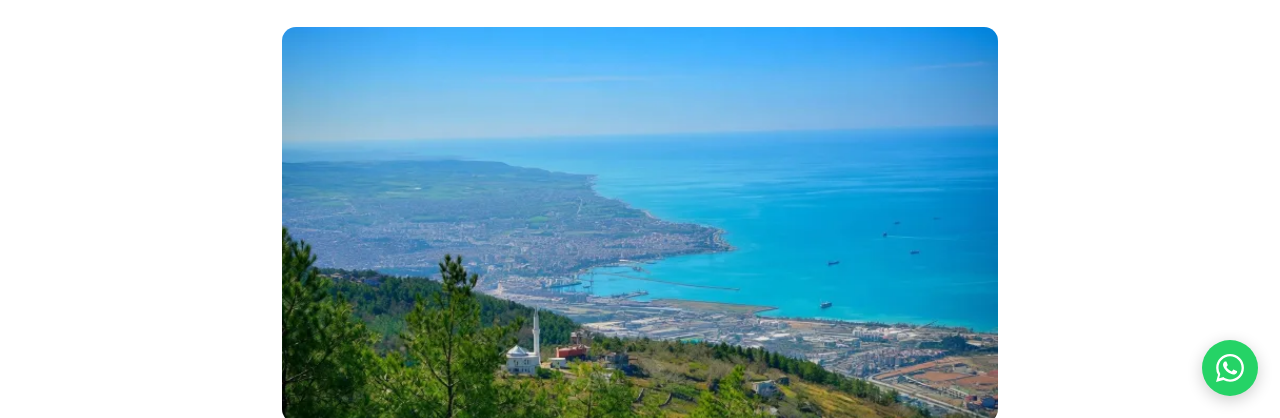
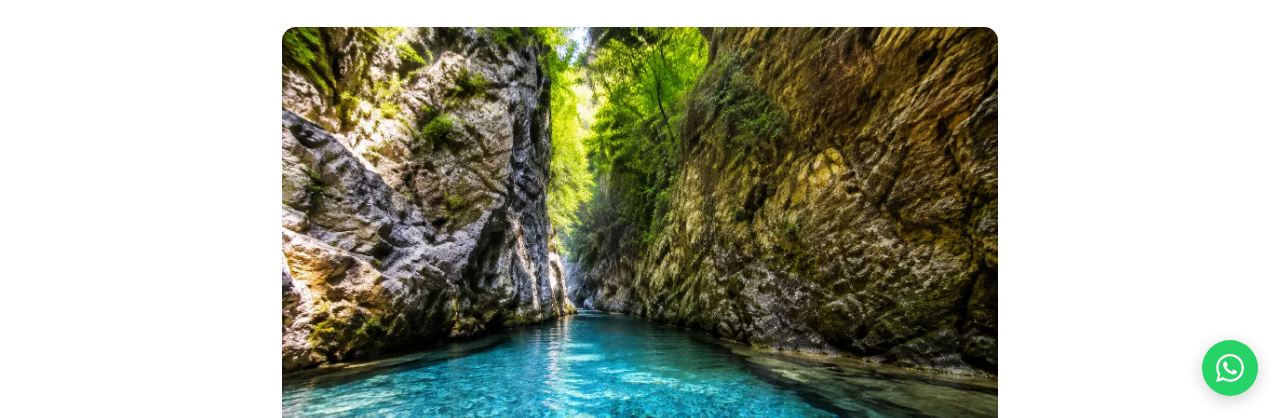
Before and after one commit to sifaaraa-png/Defne-ifa, an Eleventy site: page src/posts/hassa-yaylalari-doga.md in a window 1280 px wide. Shown: the part 382-800 px from the top of the page. Built offline with nearby package versions, Linux system fonts and the light colour scheme; Eleventy itself is replaced by a stand-in of ours; files that its build step writes are made by us from their sources.

Commit message:
9 makalede görsel-içerik uyumsuzluğu düzeltildi

```diff
--- a/src/posts/arsuz-dalis-noktalari.md
+++ b/src/posts/arsuz-dalis-noktalari.md
@@ -8,7 +8,7 @@ anahtarKelimeler: "Arsuz dalış, Arsuz su sporları, Arsuz deniz altı, Hatay d
 date: 2026-08-20
 guncelleme: 2026-08-20
 okuma: 4
-kapak: "/img/posts/arsuz-yanartas-sonmeyen-ates.webp"
+kapak: "/img/posts/hatay-kanyonlari.webp"
 kapakAlt: "Arsuz kıyısında berrak Akdeniz suları"
 sss:
   - s: "Arsuz'da dalış için hangi mevsim uygun?"
--- a/src/posts/arsuz-narenciye-bahceleri.md
+++ b/src/posts/arsuz-narenciye-bahceleri.md
@@ -8,7 +8,7 @@ anahtarKelimeler: "Arsuz narenciye, Arsuz portakal bahçeleri, Hatay narenciye
 date: 2026-08-20
 guncelleme: 2026-08-20
 okuma: 4
-kapak: "/img/posts/dogada-vakit-gecirmenin-faydalari.webp"
+kapak: "/img/posts/iskenderun-sahil-yamac-parasutu.webp"
 kapakAlt: "Arsuz çevresindeki narenciye bahçelerinden bir görünüm"
 sss:
   - s: "Arsuz'da hangi narenciye türleri yetiştirilir?"
--- a/src/posts/arsuz-plajlari-rehberi.md
+++ b/src/posts/arsuz-plajlari-rehberi.md
@@ -8,7 +8,7 @@ anahtarKelimeler: "Arsuz plajları, Arsuz deniz, Arsuz tatil, Arsuz gezilecek ye
 date: 2026-08-20
 guncelleme: 2026-08-20
 okuma: 4
-kapak: "/img/posts/arsuz-yanartas-sonmeyen-ates.webp"
+kapak: "/img/posts/iskenderun-sahil-yamac-parasutu.webp"
 kapakAlt: "Arsuz sahilinden bir görünüm"
 sss:
   - s: "Arsuz plajları hangi mevsimde en uygun?"
--- a/src/posts/dortyol-narenciye-basskenti.md
+++ b/src/posts/dortyol-narenciye-basskenti.md
@@ -8,7 +8,7 @@ anahtarKelimeler: "Dörtyol narenciye, Dörtyol portakal, Dörtyol Hatay, Dörty
 date: 2026-08-20
 guncelleme: 2026-08-20
 okuma: 4
-kapak: "/img/posts/dortyol-ilk-kursun.webp"
+kapak: "/img/posts/amik-golu.webp"
 kapakAlt: "Dörtyol çevresindeki narenciye bahçeleri"
 sss:
   - s: "Dörtyol neden narenciye üretimiyle ünlü?"
--- a/src/posts/hassa-amanos-eteklerinde.md
+++ b/src/posts/hassa-amanos-eteklerinde.md
@@ -8,7 +8,7 @@ anahtarKelimeler: "Hassa gezilecek yerler, Hassa Hatay, Hassa Amanos, Hassa ilç
 date: 2026-08-20
 guncelleme: 2026-08-20
 okuma: 5
-kapak: "/img/posts/amanos-daglari-yaylalari.webp"
+kapak: "/img/posts/hatay-tarihcesi.webp"
 kapakAlt: "Hassa ilçesinin Amanos Dağları'na bakan manzarası"
 sss:
   - s: "Hassa, Hatay'ın neresinde yer alır?"
--- a/src/posts/hassa-yaylalari-doga.md
+++ b/src/posts/hassa-yaylalari-doga.md
@@ -8,7 +8,7 @@ anahtarKelimeler: "Hassa yaylaları, Hassa doğa yürüyüşü, Hassa Amanos do
 date: 2026-08-20
 guncelleme: 2026-08-20
 okuma: 4
-kapak: "/img/posts/amanos-daglari-yaylalari.webp"
+kapak: "/img/posts/hatay-kanyonlari.webp"
 kapakAlt: "Hassa'nın yayla bölgesinden bir doğa manzarası"
 sss:
   - s: "Hassa yaylalarına nasıl ulaşılır?"
--- a/src/posts/kirikhan-danaahmetli-koprusu.md
+++ b/src/posts/kirikhan-danaahmetli-koprusu.md
@@ -8,7 +8,7 @@ anahtarKelimeler: "Danaahmetli Köprüsü, Alan Yaylası Kırıkhan, Kırıkhan
 date: 2026-08-20
 guncelleme: 2026-08-20
 okuma: 4
-kapak: "/img/posts/amanos-daglari-yaylalari.webp"
+kapak: "/img/posts/hatay-kanyonlari.webp"
 kapakAlt: "Kırıkhan çevresindeki tarihi köprü ve yayla manzarası"
 sss:
   - s: "Danaahmetli Köprüsü ne zaman inşa edilmiştir?"
--- a/src/posts/kirikhan-gezilecek-yerler.md
+++ b/src/posts/kirikhan-gezilecek-yerler.md
@@ -8,7 +8,7 @@ anahtarKelimeler: "Kırıkhan gezilecek yerler, Kırıkhan Hatay, Kırıkhan yay
 date: 2026-08-20
 guncelleme: 2026-08-20
 okuma: 5
-kapak: "/img/posts/amanos-daglari-yaylalari.webp"
+kapak: "/img/posts/amik-golu.webp"
 kapakAlt: "Kırıkhan çevresindeki Amanos yamaçları ve tarım arazileri"
 sss:
   - s: "Kırıkhan, Hatay'ın neresinde yer alır?"
--- a/src/posts/samandag-asi-nehri-agzi.md
+++ b/src/posts/samandag-asi-nehri-agzi.md
@@ -8,7 +8,7 @@ anahtarKelimeler: "Asi Nehri Samandağ, Asi Nehri Akdeniz, Samandağ delta, Asi
 date: 2026-08-20
 guncelleme: 2026-08-20
 okuma: 4
-kapak: "/img/posts/vakifli-koyu.webp"
+kapak: "/img/posts/asi-nehri.webp"
 kapakAlt: "Asi Nehri'nin Samandağ'da Akdeniz'e döküldüğü delta bölgesi"
 sss:
   - s: "Asi Nehri nereden doğar ve ne kadar uzundur?"
--- a/src/posts/samandag-cevlik-plaji-deniz-kaplumbagalari.md
+++ b/src/posts/samandag-cevlik-plaji-deniz-kaplumbagalari.md
@@ -8,7 +8,7 @@ anahtarKelimeler: "Çevlik plajı, Samandağ deniz kaplumbağaları, Caretta car
 date: 2026-08-20
 guncelleme: 2026-08-20
 okuma: 4
-kapak: "/img/posts/vakifli-koyu.webp"
+kapak: "/img/posts/iskenderun-sahil-yamac-parasutu.webp"
 kapakAlt: "Samandağ Çevlik plajı ve Akdeniz sahili"
 sss:
   - s: "Çevlik plajı neden önemli?"
```
